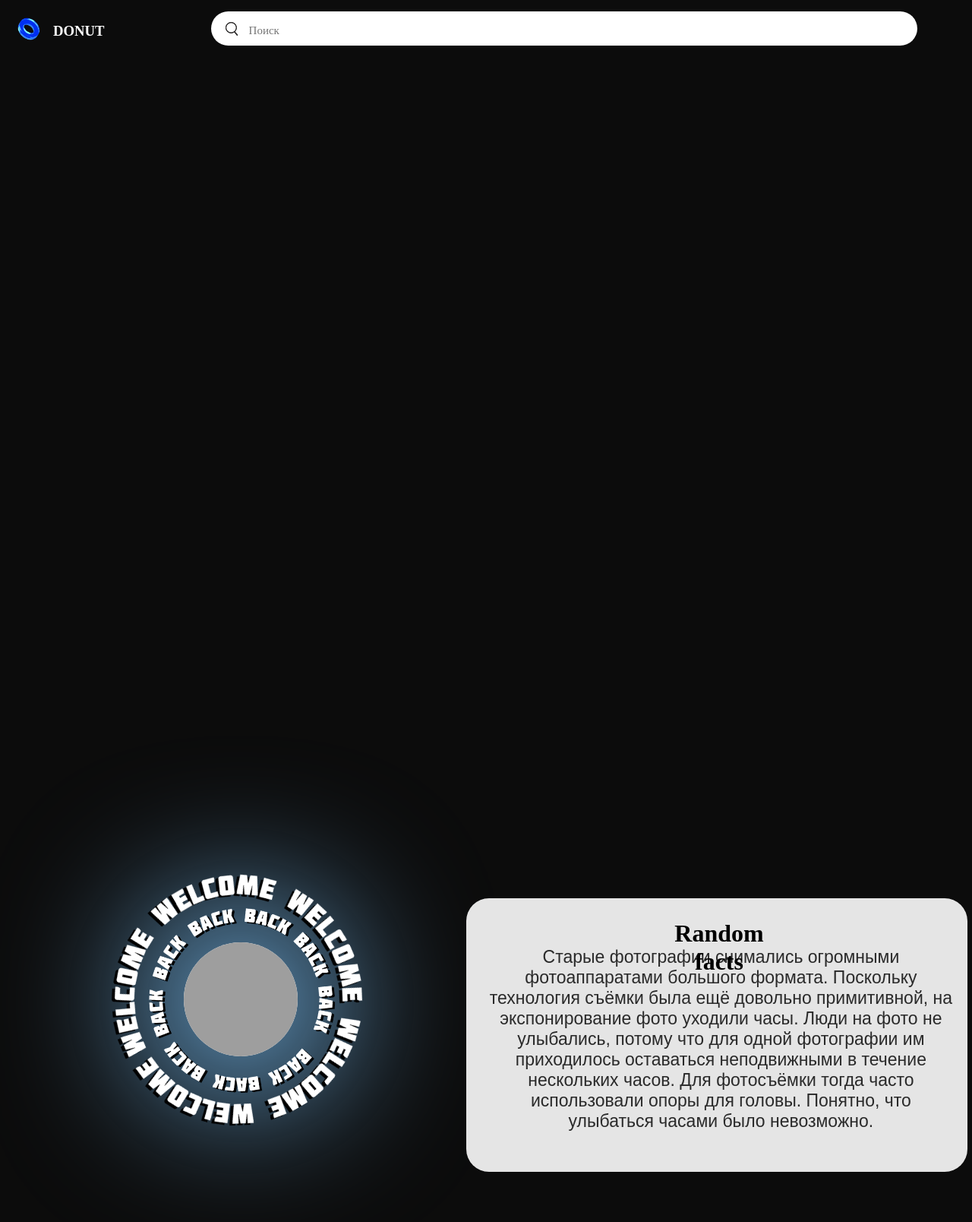
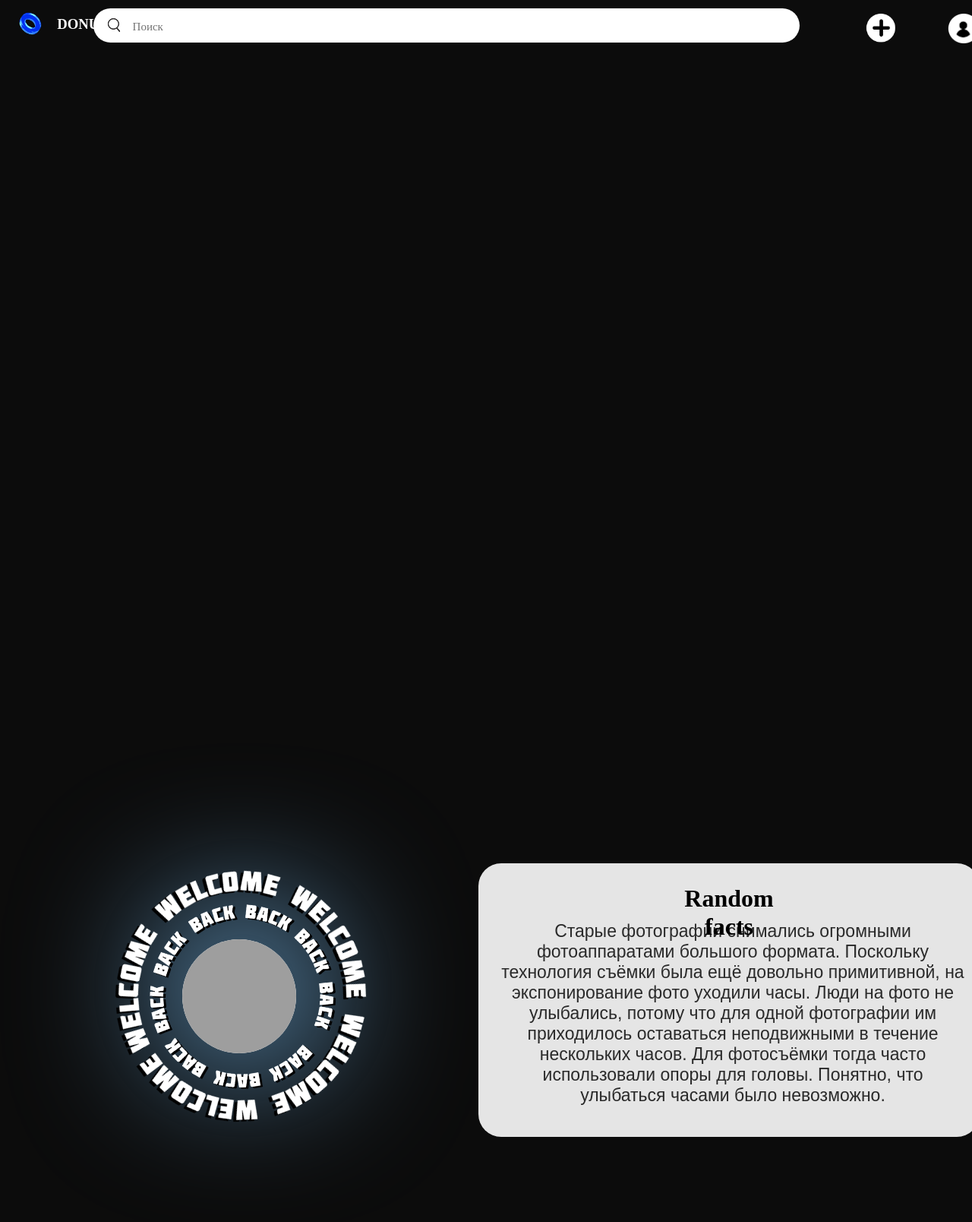
Before and after one commit to Santikasl/Django-Donut, a Django app: page /main/ in a window 1280 px wide. Shown: the top 1608 px of the page at 76% size. Run offline with Django 3.2, Linux system fonts and the light colour scheme; a user stored in the database is signed in; data comes from the database, SQL or seed files in the repository; both versions use the stored data as it was after the commit; some libraries are stand-ins or nearby versions; grey boxes are pictures that could not be loaded.

Commit message:
готовая главная страница и начал делать статистику

```diff
--- a/kyrs/donut/static/css/main.css
+++ b/kyrs/donut/static/css/main.css
@@ -382,43 +384,48 @@ span {
 
 .main-content2 {
     z-index: 5;
-
     display: grid;
-    grid-template-columns: 350px 350px 350px 350px;
-    position: absolute;
-    width: 70%;
-
-    height: 100%;
+    grid-template-columns: 25%  25%  25%  25%;
+    position: relative;
+    width: 1400px;
+    align-items: center;
     margin-left: 0;
     grid-row-gap: 0;
 
 }
 
-.img-sort {
-    position: absolute;
-    margin-top: -282px;
-    margin-left: 19%;
+
+.sort-container{
+
+    position: relative;
+    top: -145%;
+    left: 13%;
 }
 
 
 .container-welcom {
-    margin-top: 200px;
-    margin-left: 8%;
+    display: flex;
+
+    width: 50%;
+    align-items: center;
+    justify-content: center;
 }
 
 
 .avatar {
-    position: absolute;
+    position: relative;
     z-index: 3;
     width: 150px;
     overflow: hidden;
     border-radius: 80px;
     height: 150px;
+    top: -75%;
+    left: 30%;
     background-color: #ffffff;
     align-items: center;
     justify-items: center;
-    margin-left: 140px;
-    margin-top: -160px;
+    /*margin-left: 140px;*/
+    /*margin-top: -160px;*/
 }
 
 
@@ -551,16 +558,15 @@ span {
 }
 
 .like-notification {
-    position: absolute;
+    /*position: absolute;*/
     z-index: 100;
 !important;
-    margin-top: -17%;
     border-radius: 30px;
     background-color: rgba(239, 239, 239, 0.96);
     width: 600px;
-    margin-left: 48%;
-
     padding: 30px;
+
+    margin-top: 5%;
     height: 300px;
 }
 
@@ -615,25 +621,44 @@ span {
 }
 
 .welcome {
-    position: absolute;
-    margin-top: -285px;
-    margin-left: 1%;
-
-}
+    position: relative;
+    margin-top: -110%;
+    /*margin-left: -5%;*/
+    /*margin-top: -10%;*/
+    /*position: fixed;*/
+    /*margin-top: 26%;*/
+    /*margin-left: 20%;*/
+    width: 400px;
+    top: -1%;
+
+
+}
+
+.welcome-container {
+
+    width: 400px;
+    height: 400px;
+
+}
+
 
 .welcome2 {
-    position: absolute;
-    margin-top: -235px;
-    margin-left: 65px;
+    position: relative;
+    margin-top: -150%;
+    top: -18%;
+    left: 12%;
+    width: 300px;
 
 }
 
 .title-all-photo {
     color: white;
-    position: absolute;
+    position: relative;
     font-size: 45px;
-    margin-top: -19%;
-    margin-left: 7%;
+    top:-33%;
+    width: 100%;
+    height: 70px;
+    padding-left: 9%;
     font-family: Organetto-Variable;
 }
 
@@ -1864,26 +1888,25 @@ input[type='search']::-webkit-search-results-decoration {
 }
 
 .random {
-    position: absolute;
+
     color: #000000;
     z-index: 999;
     margin-top: -10px;
+
     font-family: Organetto-Variable;
     /*font-family: Current;*/
     width: 180px;
     text-align: center;
-    margin-left: 31%;
     border-radius: 30px;
     padding: 8px;
 
 }
 
 .round {
-    position: absolute;
-    width: 250px;
-    height: 250px;
-    margin-top: -208px;
-    margin-left: 90px;
+    position: relative;
+    width: 200px;
+    margin: 25%;
+    height: 200px;
     filter: blur(100px);
     background-color: #80c8ff;
     border-radius: 400px;
@@ -1906,3 +1929,47 @@ input[type='search']::-webkit-search-results-decoration {
     display: table-cell !important;
     vertical-align: middle;
 }
+
+.section1 {
+    display: flex;
+    width: 100%;
+    height: 100%;
+
+
+}
+
+.facts-container {
+
+    display: flex;
+    width: 50%;
+    align-items: center;
+    justify-content: center;
+}
+
+.random-container {
+    z-index: 100;
+    display: flex;
+    justify-content: center;
+    height: 4%;
+    text-align: center;
+    width: 100%;
+
+}
+
+.section2 {
+    display: flex;
+    justify-content: center;
+    align-items: center;
+
+    width: 100%;
+    height: 100%;
+}
+
+.section3 {
+    display: flex;
+    justify-content: center;
+    align-items: center;
+
+    width: 100%;
+    height: 100%;
+}
--- a/kyrs/donut/static/css/titels.css
+++ b/kyrs/donut/static/css/titels.css
@@ -48,27 +48,25 @@ img {
     pointer-events: none;
 }
 
-.title {
+header .title {
     display: flex;
     position: fixed;
     background-color: #0c0c0c;
+    align-items: center;
+    justify-content: space-between;
     width: 100%;
-    height: 80px;
     z-index: 5;
 }
-.sssss{
-    width: 100%;
-    height: 100%;
- opacity: 0;
-    display: none;
-}
+
 .name {
     color: white;
     text-decoration: none;
     outline: none;
+    margin-top: 15px;
     font-family: Current;
-    margin-top: 30px;
-    margin-left: -6px;
+    margin-left: 30%;
+
+
 }
 
 a {
@@ -80,14 +78,25 @@ a {
 
 }
 
+.logo-container{
+    display: flex;
+    width: 350px;
+}
+.new-post-and-area{
+    display: flex;
+    width: 370px;
+    z-index: 100;
+    margin-top: 1%;
+
+}
+
 .search {
     background-image: url(icon.png);
     background-repeat: no-repeat;
     background-position: 4px;
-    margin-top: 15px;
-    margin-left: 140px;
-    padding-left: 50px;
+    margin-top: 0px;
     padding-top: 6px;
+
     text-decoration: none;
     width: 930px;
     height: 45px;
@@ -102,7 +111,7 @@ a {
     position: absolute;
     z-index: -999;
     max-height: 800px;
-    margin-left: 140px;
+    margin-left: 0px;
     background-color: white;
     border-radius: 2px 2px 30px 30px;
     margin-top: -19px;
@@ -281,6 +290,7 @@ input:focus:-ms-input-placeholder {
 .search::placeholder {
     font-family: Century Gothic;
     font-size: 15px;
+    padding-left: 50px;
 }
 
 #myModal {
@@ -480,9 +490,11 @@ h2 {
 }
 
 .button {
-
     z-index: 1000;
     cursor: pointer;
+
+    margin-left: 80px;
+
 }
 
 .overlay {
--- a/kyrs/donut/templates/donut/area.html
+++ b/kyrs/donut/templates/donut/area.html
@@ -78,7 +78,7 @@
 
                 <li><a class="as" href="#">. . .<i class=""></i></a>
                     <ul class="submenu">
-                        <li><a class="as2" href="">Редактировать</a></li>
+                        <li><a class="as2" href="{% url 'statistics' %}">Статистика</a></li>
 
                         <li><a class="as2 as3" href="{% url 'exit' %}#3">Выйти</a></li>
                     </ul>
--- a/kyrs/donut/templates/donut/main.html
+++ b/kyrs/donut/templates/donut/main.html
@@ -63,29 +63,35 @@
 <div class="blur-search" id="overlay-blur">
     <div id="fullpage">
         <div class="section s1">
+            <div class="section1">
                 <div class="container-welcom">
+                    <div class="welcome-container">
                         <div class="round"></div>
-                <img class="welcome" src="{% static 'img/welcome.png' %}" alt="" width="400px">
-                <img class="welcome2" src="{% static 'img/back.png' %}" alt="" width="300px">
+                        <img class="welcome" src="{% static 'img/welcome.png' %}" alt="">
+                        <img class="welcome2" src="{% static 'img/back.png' %}" alt="">
                         <a href="{% url 'area' %}">
                             <div class="avatar">
                                 <img class="main-logo" src="{{ cUser.img.url }}" alt="" width="150px">
                             </div>
                         </a>
                     </div>
-
+                </div>
+                <div class="facts-container">
                     <div class="like-notification" id="like-notification-id">
+                        <div class="random-container">
                             <h1 class="random">Random facts</h1>
+                        </div>
                         <div class="facts-text">
                             <p class="facts-p">{{ randomFacts.description }}</p>
                         </div>
                     </div>
-
+                </div>
+            </div>
         </div>
         <div class="section s2">
 
             {% if qs %}
-
+            <div class="section2">
                 <div class="sub-photo">
                     {% for x in qs %}
                     <div class="photo-s">
@@ -122,26 +128,26 @@
                     {% endfor %}
                     <h3 class="titel-subh">Ваши подписки</h3>
                 </div>
-
+            </div>
             {% else %}
             <img src="{% static 'img/not.gif' %}" alt="" width="300px" style="margin-left: 40%">
             <h2 class="no-followers">Подпишитесь на друзей, что бы видеть их новые фото</h2>
             {% endif %}
         </div>
         <div class="section s3">
+            <div class="section3">
+                <div class="title-all-photo">
+                    <p style=" font-size: 45px; font-weight: bold; margin-top:0" >ALL PHOTO</p>
 
-            <h1 class="title-all-photo">ALL PHOTO</h1>
-
-            <img class="img-sort" src="{% static 'img/sort.png' %}" alt="сортировка по дате" width="40px">
-            <form action="" id="sort-form" method="post" autocomplete="off">
+                    <img class="sort-container" src="{% static 'img/sort.png' %}" alt="сортировка по дате" width="40px">
+                    <form class="sortBtn" action="" id="sort-form" method="post" autocomplete="off">
                         {% csrf_token %}
-                <input type="button" id="sortBtn" class="sortBtn">
+                        <input type="button" id="sortBtn">
 
                     </form>
+
+                </div>
                 <div class="scrollable-content">
-<!--                <div id="result_form">-->
-
-<!--                </div>-->
                     <div class="main-content2" id="mainId">
                         {% for posts in pos %}
                         <div class="photo">
@@ -190,7 +196,6 @@
                         {% endfor %}
 
                     </div>
-
                                     <div class="sort-post" id="sort-post">
                                         {% for x in data %}
                                         <div class="photo">
@@ -236,6 +241,8 @@
                 </div>
             </div>
         </div>
+    </div>
+
 </div>
 
 </div>
--- a/kyrs/donut/templates/donut/title.html
+++ b/kyrs/donut/templates/donut/title.html
@@ -1,6 +1,6 @@
 <!doctype html>
 {% load static %}
-<html lang="en" xmlns:input="http://www.w3.org/1999/html">
+<html lang="en">
 {% block head %}
 
 <head>
@@ -20,17 +20,14 @@
     <title>Document</title>
 
 
-
     <link rel="stylesheet" href="{% static 'css/titels.css' %}"/>
 </head>
 {% endblock %}
 
 <body>
-<div class="sssss">
     {% block scripts %}
     <script src="{% static 'js/search.js' %}" defer></script>
     {% endblock scripts %}
-    </div>
 {% block title %}
 
 <script>
@@ -42,38 +39,32 @@
         }, 500);
     }
 </script>
-  <!-- Прелоадер -->
-  <div class="preloader">
-
-
+<div class="preloader"></div>
+<header>
+    <div class="title">
+        <div class="logo-container">
+            <a href="{% url 'main' %}"> <img src="{% static 'img/icon.png' %}" width="30px" height="30px"
+                                             style="margin-left: 25px;margin-top: 10px;"></a>
+            <a href="{% url 'main' %}"><h3 class="name">DONUT</h3></a>
         </div>
-<div class="title">
-
-    <a href="{% url 'main' %}"> <img src="{% static 'img/icon.png' %}" width="30px" height="30px"
-                                     style="margin:23px"></a>
-    <a href="{% url 'main' %}"><h3 class="name no-bootstrap">DONUT</h3></a>
-
         <div class="well">
-        <form action="" id="search-form"  method="post" autocomplete="off">
+            <form action="" id="search-form" method="post" autocomplete="off">
                 {% csrf_token %}
                 <input class="search" type="search" name="" id="search-input" placeholder="Поиск">
             </form>
             <div id="results-block" class="results-card not-visible not-found-extend">
 
             </div>
-
         </div>
-
-
+        <div class="new-post-and-area">
             <div class="button">
-        <img src="{% static 'img/notification.png' %}" alt="" width="55px"
-             style="margin-top:17px; margin-left:70px">
+                <img src="{% static 'img/notification.png' %}" alt="" width="55px">
             </div>
-    <a href="{% url 'area' %}">
+            <a href="{% url 'area' %}" style="z-index: 10;">
                 <img src="{% static 'img/user-photo.png' %}" alt="" width="43px"
-             style="margin-top:21px; margin-left:70px">
+                     style="margin-top: 5px; margin-left: 60px; z-index: 10;">
             </a>
-
+        </div>
         <div class="overlay">
             <div class="popup">
                 <h2>Добавление поста</h2>
@@ -91,16 +82,13 @@
                             </label>
                         </div>
                     </div>
-
                     {{ post.description }}
                     <input type="submit" id="btn" value="Добавить">
                 </form>
             </div>
         </div>
-
-
     </div>
-
+</header>
 
 <script>
     $('.button').click(function () {
--- a/kyrs/donut/urls.py
+++ b/kyrs/donut/urls.py
@@ -14,10 +14,12 @@ urlpatterns = [
     path('search/', views.search_results, name='search'),
     path('siwtch_follow/', views.follow_unfollow, name='follow-unfollow-view'),
     path('sort/', views.sort, name='sort'),
+    path('statistics/', views.statistics, name='statistics'),
     path('edit/', views.edit, name='edit'),
     path('like/', views.like, name='like'),
     path('delite', views.delite, name='delite'),
     path('<int:pk>/', views.search_profile, name='profile'),
     path('exit/', views.logout_user, name='exit'),
+    path('exit/', views.logout_user, name='exit'),
 
 ]
--- a/kyrs/donut/views.py
+++ b/kyrs/donut/views.py
@@ -299,3 +299,7 @@ def follow_unfollow(request):
         else:
             obj.following.add(my_profile.user)
         return redirect(request.META.get('HTTP_REFERER'))
+
+
+def statistics(request):
+    return render(request, 'donut/statistics.html')
```
Also changed, not shown: other parts of kyrs/donut/static/css/main.css (+18 -17 lines), kyrs/donut/static/css/area.css (+5 -26 lines), kyrs/donut/static/css/statistics.css (added, +23 -0 lines), kyrs/donut/templates/donut/statistics.html (added, +62 -0 lines), kyrs/db.sqlite3. Lines whose indentation alone changed are shown as unchanged.
